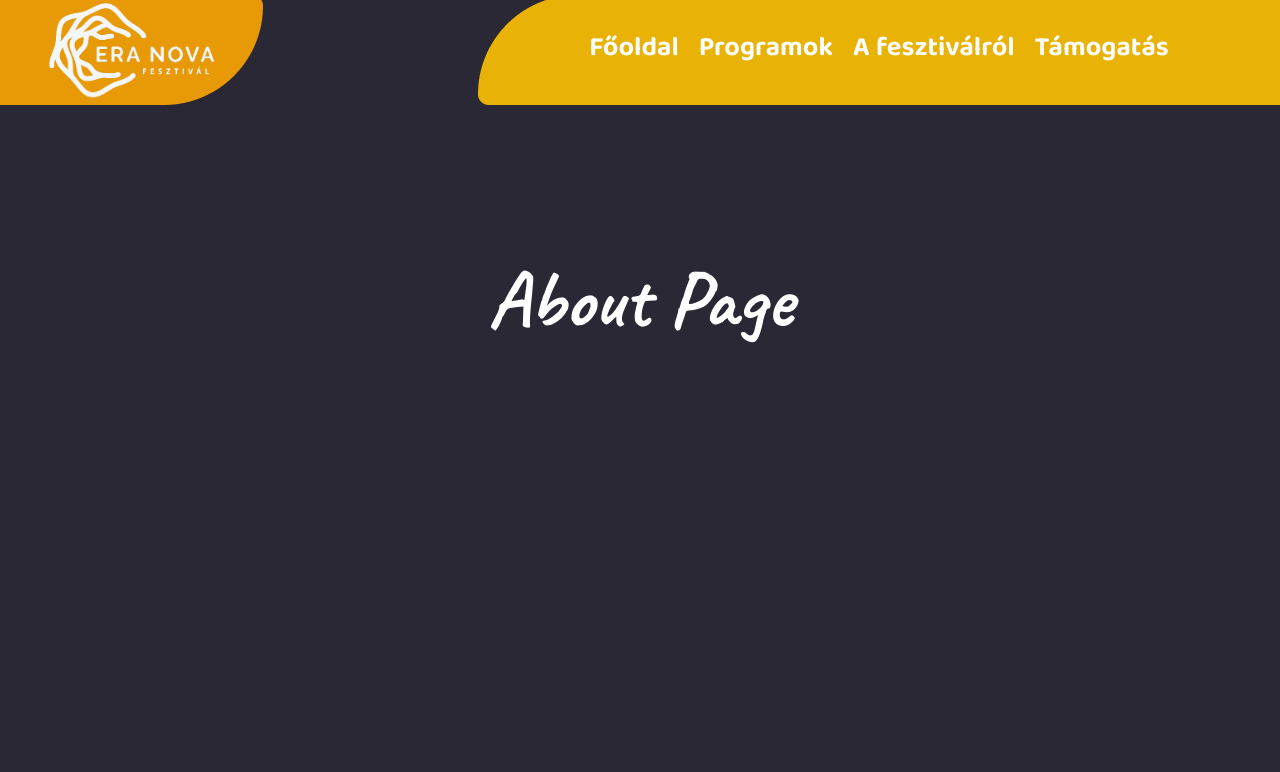
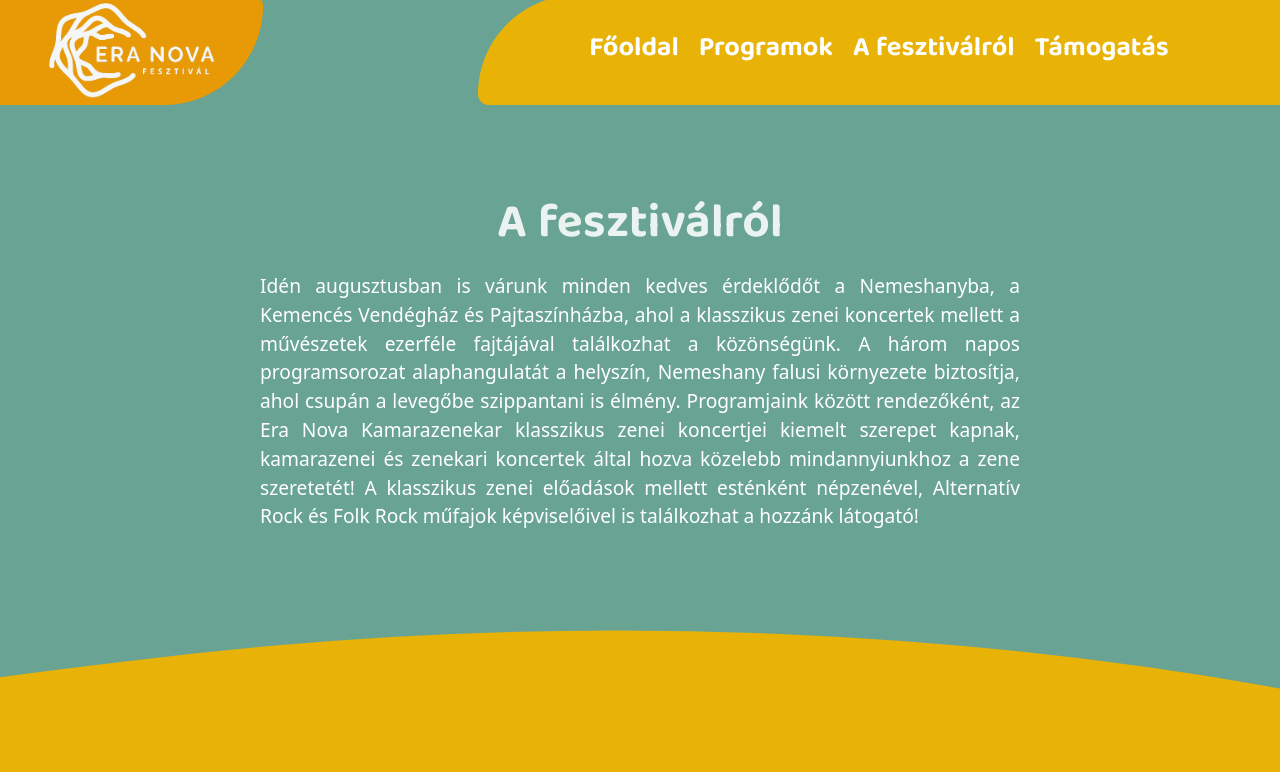
Before and after one commit to asokasa/EraNova3, a React (Vite) app in the folder frontend/: page /info in a window 1280 px wide. Shown: the top 772 px of the page. Built offline with nearby package versions, Linux system fonts and the light colour scheme.

Commit message:
Fesztivalrol

```diff
--- a/frontend/src/components/My_Navbar.jsx
+++ b/frontend/src/components/My_Navbar.jsx
@@ -13,7 +13,7 @@ export default function My_Navbar() {
         <div className="header_nav">
           <img src="/home_shapes/Navbar_sarga.png" alt="" />
           <nav>
-            <Link to="/">Főoldal</Link>  <Link to="/programok">Programok</Link>  <Link to="/about">A fesztiválról</Link>  <Link to="/tamogatas">Támogatás</Link>
+            <Link to="/">Főoldal</Link>  <Link to="/programok">Programok</Link>  <Link to="/info">A fesztiválról</Link>  <Link to="/tamogatas">Támogatás</Link>
           </nav>
         </div>
 
--- a/frontend/src/pages/Home.css
+++ b/frontend/src/pages/Home.css
@@ -386,7 +386,7 @@ h1{
   width: 64%;            /* was 80%, now 20% smaller */
   max-width: 1024px;     /* was 1280px, now 20% smaller */
   margin: 0 auto;
-  padding-bottom: 56.25%;
+  padding-bottom: 35%;
   height: 0;
   overflow: hidden;
   border-radius: 12px;
--- a/frontend/src/pages/Home.jsx
+++ b/frontend/src/pages/Home.jsx
@@ -196,7 +196,7 @@ export default function Home() {
 
 
 
-
+{/*
       <div className="galeria_blue">
         <h2>GALÉRIA</h2>
       </div>
@@ -239,7 +239,7 @@ export default function Home() {
         </svg>
       </div>
 
-
+*/}
 
 
 
--- a/frontend/src/pages/Info.css
+++ b/frontend/src/pages/Info.css
@@ -0,0 +1,31 @@
+.info{
+    width: 100%;
+    min-height: 100vh;
+    background-color: #68A393;
+    margin: 0;
+
+}
+
+
+.info h2{
+    margin: 0;
+    padding-top: 200px;
+}
+
+
+.info p{
+    font-size: 1.2rem;
+    color: #ffffff;
+    text-align: justify;
+    max-width: 800px;
+    padding: 0 20px;
+}
+
+
+.info_info{
+    display: flex;
+    flex-direction: column;
+    align-items: center;
+    justify-content: center;
+
+}
--- a/frontend/src/pages/Info.jsx
+++ b/frontend/src/pages/Info.jsx
@@ -1,3 +1,30 @@
+import "./Info.css";
+import My_Footer from "../components/My_Footter";
+
 export default function Info() {
-  return <h1>About Page</h1>;
+  return (
+    <div className="info">
+      <div className="info_info">
+        <h2>A fesztiválról</h2>
+        <p>Idén augusztusban is várunk minden kedves érdeklődőt a Nemeshanyba,
+          a Kemencés Vendégház és Pajtaszínházba, ahol a klasszikus zenei koncertek
+          mellett a művészetek ezerféle fajtájával találkozhat a közönségünk. A három napos programsorozat alaphangulatát a helyszín, Nemeshany falusi
+          környezete biztosítja, ahol csupán a levegőbe szippantani is élmény. Programjaink között rendezőként, az Era Nova Kamarazenekar klasszikus zenei
+          koncertjei kiemelt szerepet kapnak, kamarazenei és zenekari koncertek által hozva
+          közelebb mindannyiunkhoz a zene szeretetét! A klasszikus zenei előadások mellett
+          esténként népzenével, Alternatív Rock és Folk Rock műfajok képviselőivel is találkozhat
+          a hozzánk látogató!
+        </p>
+      </div>
+
+
+      <div class="custom-shape-divider-bottom-1752702800">
+              <svg data-name="Layer 1" xmlns="http://www.w3.org/2000/svg" viewBox="0 0 1200 120" preserveAspectRatio="none">
+                  <path d="M321.39,56.44c58-10.79,114.16-30.13,172-41.86,82.39-16.72,168.19-17.73,250.45-.39C823.78,31,906.67,72,985.66,92.83c70.05,18.48,146.53,26.09,214.34,3V0H0V27.35A600.21,600.21,0,0,0,321.39,56.44Z" class="shape-fill"></path>
+              </svg>
+          </div>
+
+          <My_Footer />
+    </div>
+  );
 }
```
